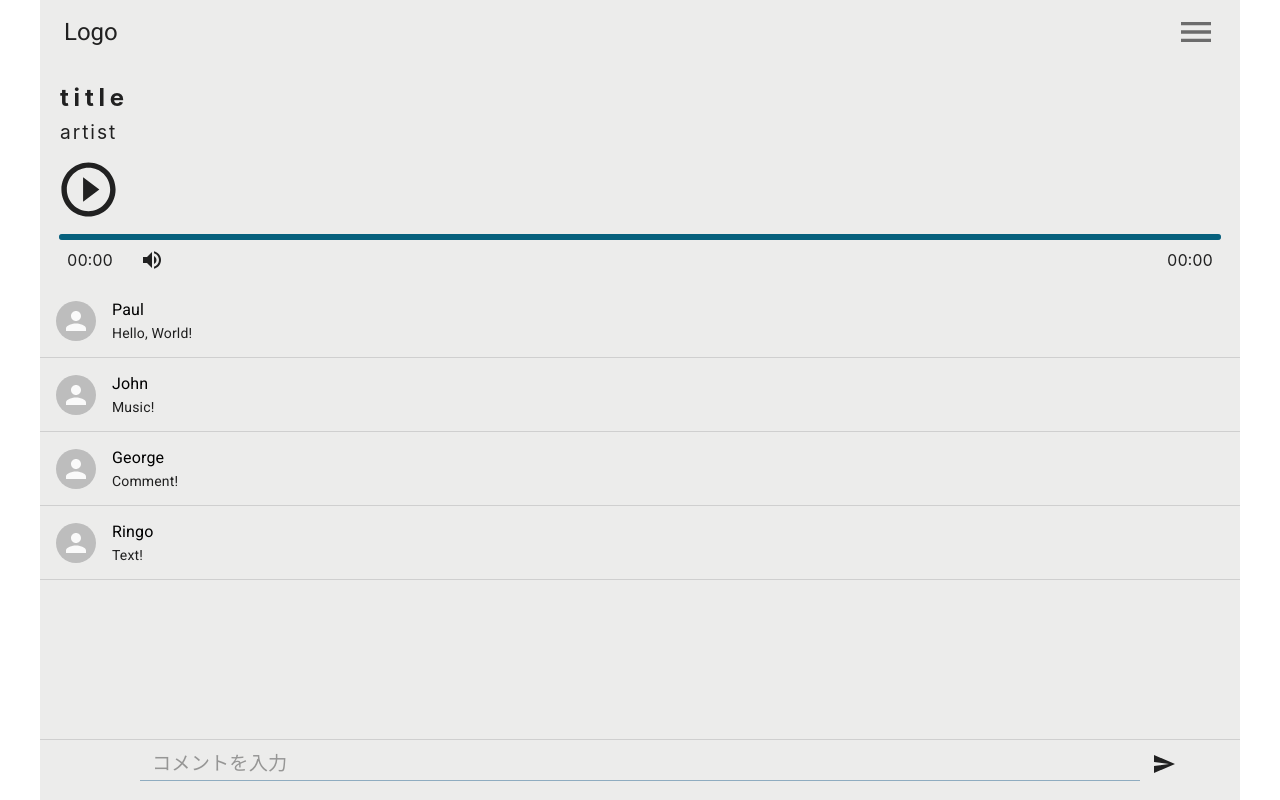
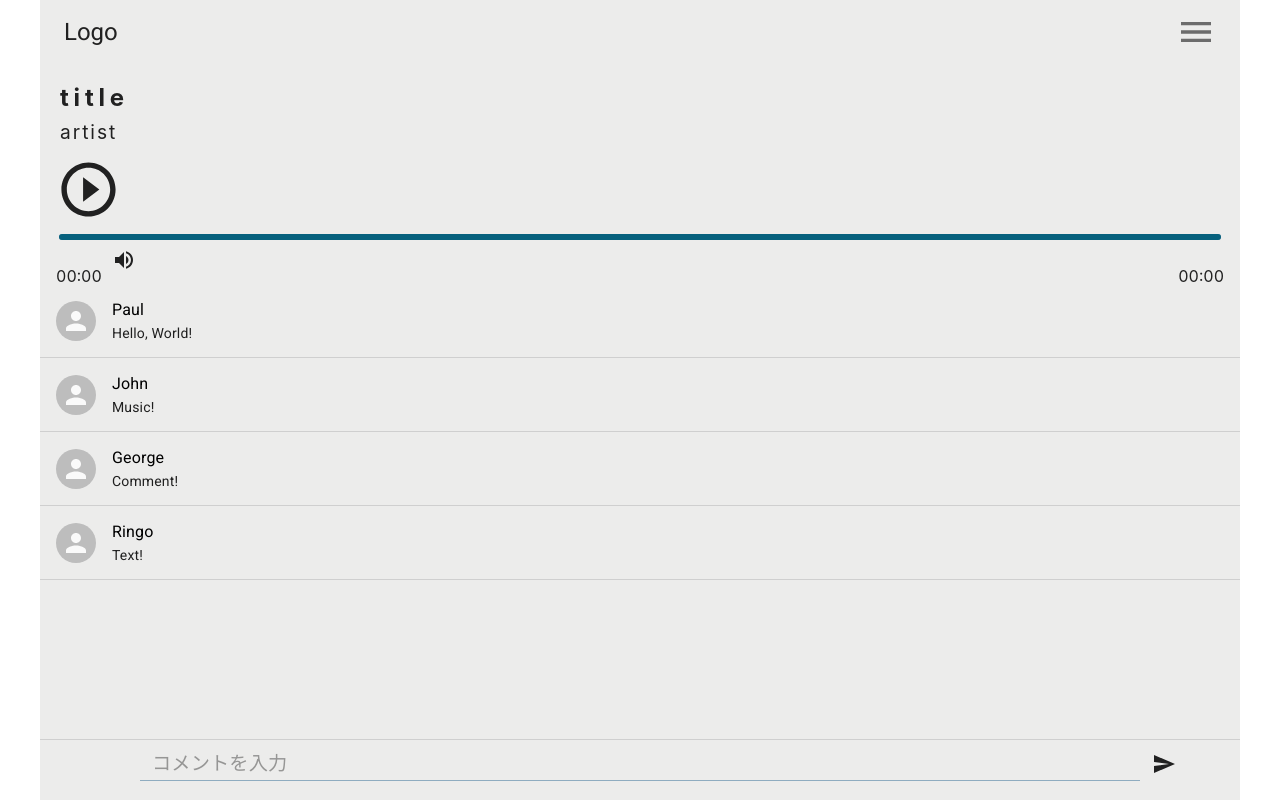
Before and after one commit to ba58ajbse/audio-player, a React (Create React App) app: page / in a window 1280 px wide. Built offline with nearby package versions, Linux system fonts and the light colour scheme.

Commit message:
トラックの時間、現在時間表示部分修正

```diff
--- a/src/components/TrackCurrentTime.tsx
+++ b/src/components/TrackCurrentTime.tsx
@@ -1,5 +1,4 @@
 import React from 'react'
-import { Grid } from '@material-ui/core'
 import styled from 'styled-components'
 import setTimeDisp from './utils/util'
 
@@ -10,7 +9,7 @@ type PropType = {
 const TrackCurrentTime: React.FC<PropType> = ({ currentTime }) => {
   return (
     <>
-      <StyledCurrentTime item xs={1}>
+      <StyledCurrentTime>
         <p>{setTimeDisp(currentTime)}</p>
       </StyledCurrentTime>
     </>
@@ -19,12 +18,11 @@ const TrackCurrentTime: React.FC<PropType> = ({ currentTime }) => {
 
 export default TrackCurrentTime
 
-const StyledCurrentTime = styled(Grid)`
+const StyledCurrentTime = styled.div`
   text-align: center;
   color: ${(props) => props.theme.colors.primaryText};
   p {
-    margin: 0;
-    line-height: 60px;
+    line-height: 32px;
     font-variant-numeric: tabular-nums;
   }
 `
--- a/src/components/TrackDuration.tsx
+++ b/src/components/TrackDuration.tsx
@@ -1,5 +1,4 @@
 import React from 'react'
-import { Grid } from '@material-ui/core'
 import styled from 'styled-components'
 import setTimeDisp from './utils/util'
 
@@ -10,7 +9,7 @@ type PropType = {
 const TrackDuration: React.FC<PropType> = ({ duration }) => {
   return (
     <>
-      <StyledDuration item xs={1}>
+      <StyledDuration>
         <p>{setTimeDisp(duration)}</p>
       </StyledDuration>
     </>
@@ -19,12 +18,11 @@ const TrackDuration: React.FC<PropType> = ({ duration }) => {
 
 export default TrackDuration
 
-const StyledDuration = styled(Grid)`
+const StyledDuration = styled.div`
   text-align: center;
   color: ${(props) => props.theme.colors.primaryText};
   p {
-    margin: 0;
-    line-height: 60px;
+    line-height: 32px;
     font-variant-numeric: tabular-nums;
   }
 `
--- a/src/components/TrackTimeWrap.tsx
+++ b/src/components/TrackTimeWrap.tsx
@@ -1,12 +1,16 @@
 import React from 'react'
-import { Grid } from '@material-ui/core'
+import styled from 'styled-components'
 
 const TrackTimeWrap: React.FC = ({ children }) => {
-  return (
-    <Grid container style={{ height: 60 }}>
-      {children}
-    </Grid>
-  )
+  return <StyledTrackTimeWrap>{children}</StyledTrackTimeWrap>
 }
 
 export default TrackTimeWrap
+
+const StyledTrackTimeWrap = styled.div`
+  height: 32px;
+  padding: 0 16px;
+  display: flex;
+  justify-content: space-between;
+  position: relative;
+`
--- a/src/components/VolumeBar.tsx
+++ b/src/components/VolumeBar.tsx
@@ -1,5 +1,4 @@
 import React, { useState, ChangeEvent, useEffect } from 'react'
-import { Grid } from '@material-ui/core'
 import { VolumeUp, VolumeOff } from '@material-ui/icons'
 import styled from 'styled-components'
 import { Transition } from 'react-transition-group'
@@ -55,7 +54,7 @@ const VolumeBar: React.FC<PropType> = ({ muteToggle, changeVolume }) => {
     handleChangeVolume(val)
   }
   return (
-    <Grid item xs={10}>
+    <>
       <StyledVolumeArea
         isDispSlider={isDispSlider}
         onMouseEnter={() => setIsDispSlider(true)}
@@ -85,19 +84,20 @@ const VolumeBar: React.FC<PropType> = ({ muteToggle, changeVolume }) => {
           )}
         </Transition>
       </StyledVolumeArea>
-    </Grid>
+    </>
   )
 }
 
 export default VolumeBar
 
 const StyledVolumeArea = styled.div<StyledProp>`
-  position: relative;
+  position: absolute;
   width: ${(props) => (props.isDispSlider ? 160 : 30)}px;
-  height: 60px;
+  top: -2px;
+  left: 72px;
   button {
     position: absolute;
-    top: 18px;
+    top: 6px;
     padding: 0;
     border: none;
     outline: none;
@@ -111,7 +111,7 @@ const StyledVolumeArea = styled.div<StyledProp>`
 `
 const StyledVolumeBar = styled.input<StyledVolumeProp>`
   position: absolute;
-  top: 20px;
+  top: 8px;
   left: 24px;
   transition: 0.1s;
   opacity: ${(props) => (props.state === 'entered' ? '1' : '0')};
```
